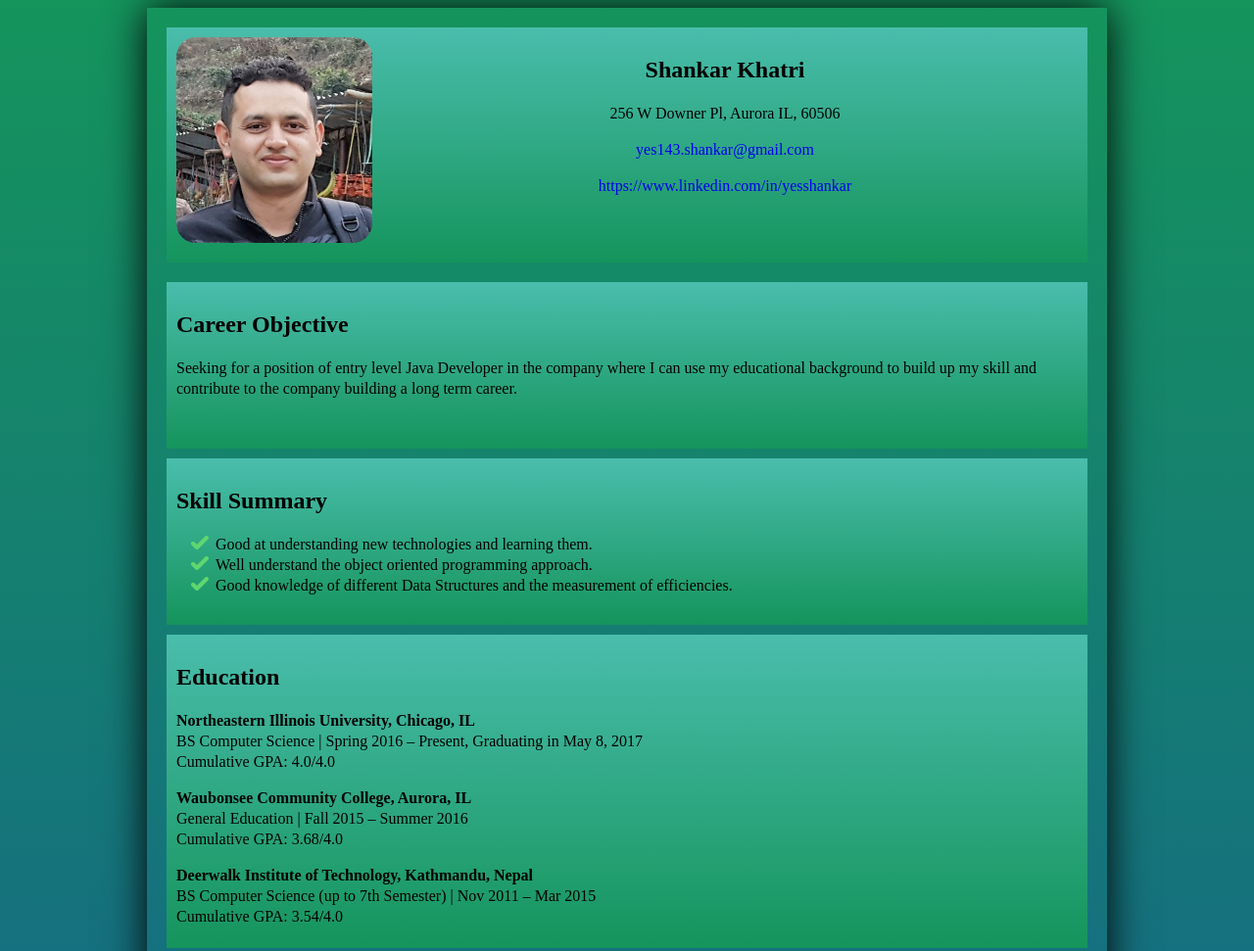
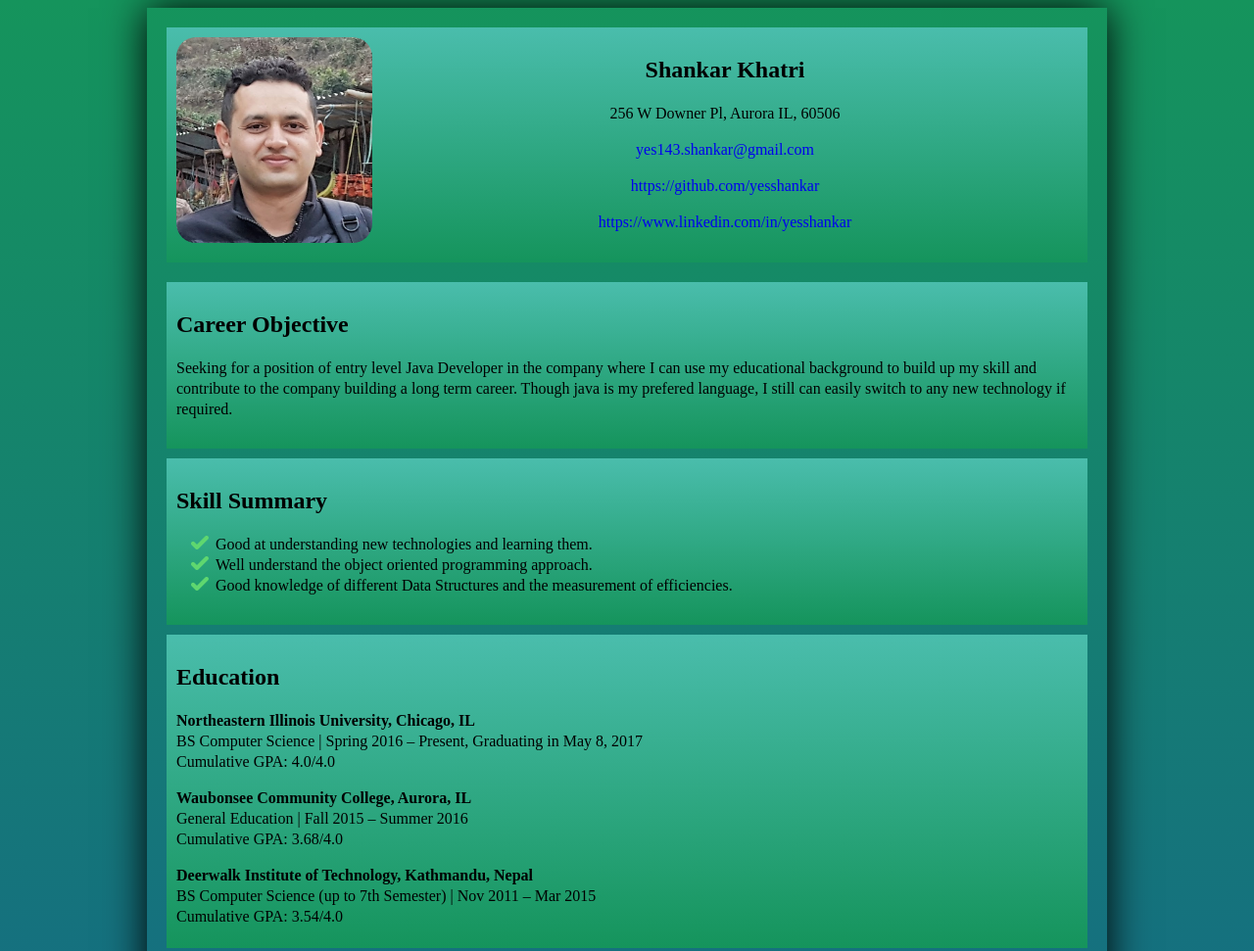
Before and after one commit to yesshankar/cv, a plain HTML site: page index.html in a window 1280 px wide. Shown: the top 971 px of the page at 98% size. Drawn offline with Linux system fonts and the light colour scheme.

Commit message:
Minor update

```diff
--- a/index.html
+++ b/index.html
@@ -16,6 +16,7 @@
             <h2>Shankar Khatri</h2>
             <p>256 W Downer Pl, Aurora IL, 60506</p>
             <p><a href="mailto:yes143.shankar@gmail.com" target="_top">yes143.shankar@gmail.com</a> </p>
+            <p><a href="https://github.com/yesshankar" target="_blank">https://github.com/yesshankar</a> </p>
             <p><a href="https://www.linkedin.com/in/yesshankar" target="_blank">https://www.linkedin.com/in/yesshankar</a> </p>
         </div>
     </div>
@@ -26,7 +27,8 @@
         <h2>Career Objective</h2>
         <p>
             Seeking for a position of entry level Java Developer in the company where I can use my educational
-            background to build up my skill and contribute to the company building a long term career.
+            background to build up my skill and contribute to the company building a long term career. Though java is my prefered language,
+            I still can easily switch to any new technology if required.
         </p>
     </div>
 
@@ -62,7 +64,7 @@
         <h2>Technology Summary</h2>
         <b>Programming/Languages:</b><br>
             <div class="indent"><b>Intermediate:</b> Java, JSP, Servlet, Java Script, JQuery, HTML, CSS, JavaFX, Android Programming<br>
-            <b>Basic:</b> C, C++, C#, .Net, Python
+            <b>Basic:</b> C, C++, C#, .Net, Python, MEAN Stack
             </div>
         <b>Database Management:</b> MySQL, MSSQL (Basic)<br>
         <b>Design & IDE Tools:</b> Eclipse, NetBeans, Intellij IDEA, Photoshop (Basic), Command Line<br>
```
